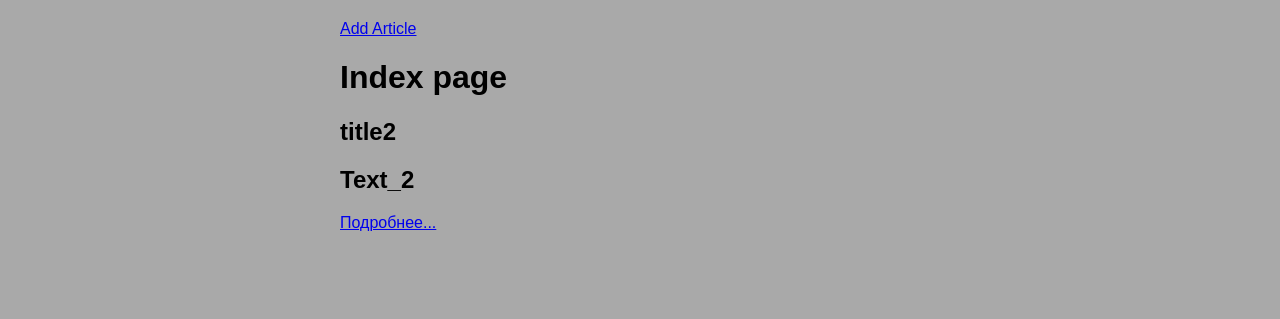
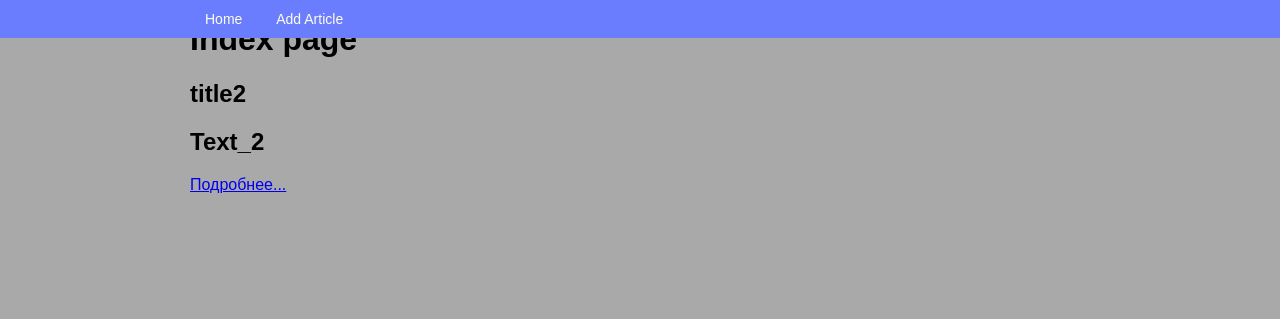
Before and after one commit to nurmuhamedbekinulu/1, a Django app: page / in a window 1280 px wide. Shown: the top 319 px of the page. Run offline with Django 4.2, Linux system fonts and the light colour scheme; data comes from the database, SQL or seed files in the repository.

Commit message:
Добавление файлов 53урока

```diff
--- a/source/static/css/style.css
+++ b/source/static/css/style.css
@@ -4,10 +4,8 @@ body{
     color:black
 }
 .container{
-    width: 600px;
-    margin: 20px auto;
-    display: block;
-    min-height: 300px;
+    width: 900px;
+    margin: 0 auto;
 }
 .form_img{
     width: 200px;
@@ -19,3 +17,35 @@ body{
 .btn{
     margin: 10px 0;
 }
+.navbar {
+    display: block;
+    background: #6a7dff;
+    position: fixed;
+    top: 0;
+    right: 0;
+    left: 0;
+    font-size: 0;
+    box-sizing: border-box;
+    padding: 7px 30px;
+}
+.menu {
+    font-size: 14px;
+    line-height: 1;
+    padding: 0;
+    margin: 0;
+    display: inline-block;
+    color: #fffee8;
+}
+.menu li {
+    display: inline-block;
+}
+.menu a {
+    display: inline-block;
+    text-decoration: none;
+    color: inherit;
+    padding: 5px 15px;
+}
+.menu a:hover {
+    color: #ffc122;
+    text-decoration: underline;
+}
--- /dev/null
+++ b/source/webapp/templates/base.html
@@ -0,0 +1,26 @@
+{% load static %}
+<!DOCTYPE html>
+<html lang="en">
+<head>
+    <meta charset="UTF-8">
+    <link rel="stylesheet" href="{% static 'css/style.css' %}">
+    <title>{% block title %}Blog{% endblock %}</title>
+</head>
+<body>
+    <nav class="navbar">
+        <div class="container">
+            <ul class="menu">
+                <li>
+                    <a href="{% url 'index' %}">Home</a>
+                </li>
+                <li>
+                    {% block menu%}{% endblock %}
+                </li>
+            </ul>
+        </div>
+    </nav>
+    <div class="container">
+        {% block content%}{% endblock %}
+    </div>
+</body>
+</html>
--- a/source/webapp/templates/index.html
+++ b/source/webapp/templates/index.html
@@ -1,22 +1,15 @@
-{% load static %}
-<!DOCTYPE html>
-<html lang="en">
-<head>
-    <meta charset="UTF-8">
-    <link rel="stylesheet" href="{% static 'css/style.css' %}">
-    <title>Index page</title>
-</head>
-<body>
-    <div class="container">
-     <a href="/article/add">Add Article</a>
+{% extends 'base.html' %}
+{% block title %}Home{% endblock %}
+{% block menu%}
+    <a href="{% url 'article_add' %}">Add Article</a>
+{% endblock %}
+{% block content%}
 <h1>Index page</h1>
 {% for article in articles %}
 <h2>{{ article.title }}</h2>
 <h2>{{ article.text }}</h2>
 <p>
-            <a href="/article/?pk={{ article.pk }}">Подробнее...</a>
+    <a href="{% url 'article_detail' article.pk %}">Подробнее...</a>
 </p>
 {% endfor %}
-    </div>
-</body>
-</html>
+{% endblock %}
--- a/source/webapp/urls.py
+++ b/source/webapp/urls.py
@@ -4,7 +4,8 @@ from webapp.views.articles import add_view, detail_view
 
 
 urlpatterns =[
-    path("", index_view),
-    path("article/add/", add_view),
-    path("article/", detail_view)
+    path("", index_view, name='index'),
+    path("article/", index_view),
+    path("article/add/", add_view, name='article_add'),
+    path("article/<int:pk>", detail_view, name='article_detail')
 ]
```
Also changed, not shown: source/webapp/templates/article.html (+13 -16 lines), source/webapp/templates/article_create.html (+5 -12 lines), source/webapp/views/articles.py (+10 -10 lines). Lines whose indentation alone changed are shown as unchanged.
